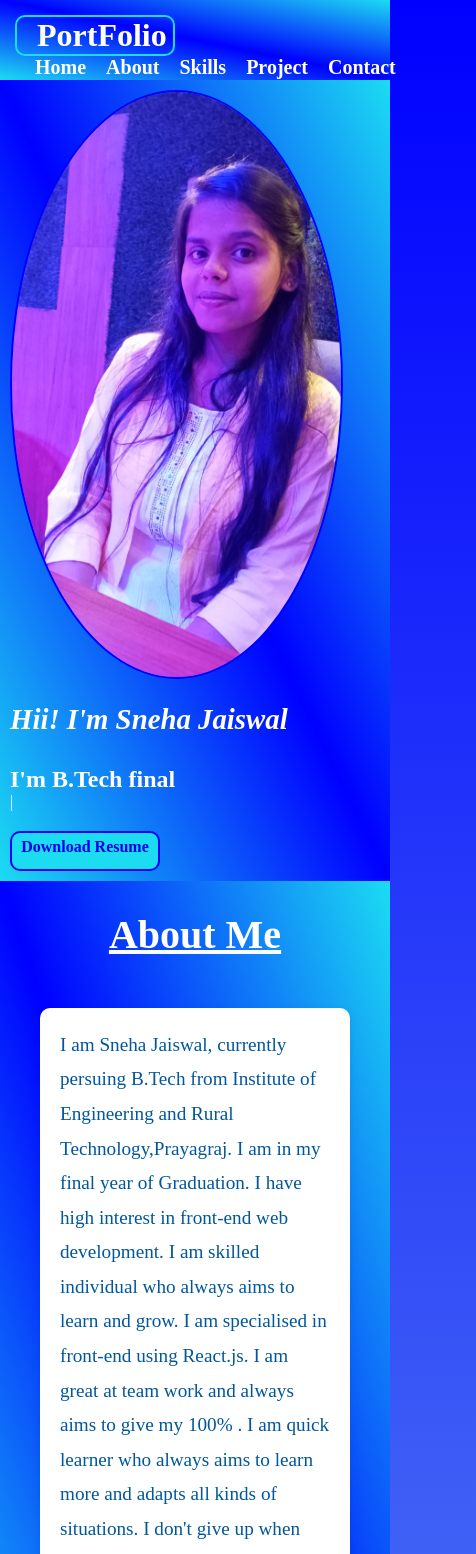
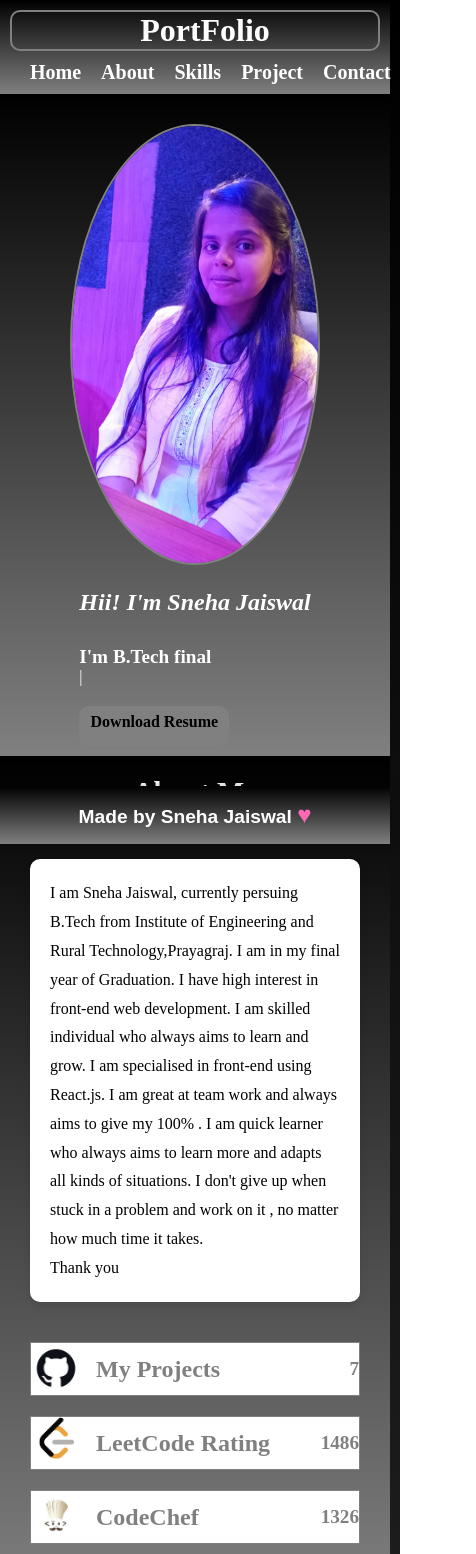
Before and after one commit to sneha090j/port-folio, a React (Vite) app: page / in a window 390 px wide. Shown: the top 1554 px of the page, 476 px wide, since content can reach past the window. Built offline with nearby package versions, Linux system fonts and the light colour scheme.

Commit message:
new styling

```diff
--- a/index.html
+++ b/index.html
@@ -4,7 +4,7 @@
     <meta charset="UTF-8" />
 
     <meta name="viewport" content="width=device-width, initial-scale=1.0" />
-    <title>Vite + React</title>
+    <title>Portfolio</title>
   </head>
   <body>
     <div id="root"></div>
--- a/src/components/Footer.jsx
+++ b/src/components/Footer.jsx
@@ -3,7 +3,7 @@ import React from 'react'
 function footer() {
   return (
     <div className='footer'>
-     <h1> Made with <span className="heart">&hearts;</span> by Sneha Jaiswal</h1>
+     <h1> Made by Sneha Jaiswal <span className="heart"> &hearts;</span></h1>
     </div>
   )
 }
--- a/src/index.css
+++ b/src/index.css
@@ -7,24 +7,27 @@ body{
   margin:0;
   padding:0;
 
-  background:linear-gradient(to bottom,blue,skyblue,white);
+  background:linear-gradient(to bottom,black,gray);
 }
 /*--------------------------- navbar --------------*/
 .navbar{
   display:flex;
   justify-content:space-between;
-  background:linear-gradient(to bottom left,#1cdcf2,blue,#1cdcf2);
+  background-image: linear-gradient(to bottom,black,gray);
   color:white;
   height:80px;
   padding:20px;
   width:100%;
-
+  position:fixed;
+  right: 0;
+  top: 0;
+  z-index: 900;
 }
 
 .navbar .head{
   width:160px;
   border-radius:10px;
-  border:2px solid #1cdcf2;
+  border:2px solid gray;
   padding-left:20px
 }
 .nvlink{
@@ -39,25 +42,30 @@ font-weight:bold;
 
 }
 .navbar .links:hover{
-  color:#1cdcf2;
- border-bottom:2px solid #1cdcf2;
+
+ border-bottom:2px solid black;
  text-shadow: 2px 2px 5px rgba(999, 888, 999, 0.8);
 }
 
 /* ------------------------------- Home --------------------------*/
 
 .home{
+  position:relative;
+  padding:20px;
+
   width:100%;
+
   display:flex;
   justify-content:space-around;
-  background:linear-gradient(to bottom left,#1cdcf2,blue,#1cdcf2);
+  background-image: linear-gradient(to bottom,black,gray);
   color:white;
 }
 
 .home .img img{
- width:380px;
- height:390px;
- border:2px solid blue;
+  margin-top:90px;
+ width:300px;
+ height:300px;
+ border:2px solid gray;
  border-radius:50%;
 }
 .home .intro h1{
@@ -73,17 +81,17 @@ font-weight:bold;
   margin-top:20px;
   height:40px;
   width:150px;
-  border:3px solid 	#1cdcf2;
+
   text-align:center;
-  border:2px solid blue;
-  background-color:	#1cdcf2;
-  color:blue;
+  border:2px solid gray;
+  background-color:	gray;
+
   border-radius:10px;
   padding:5px;
 }
 
 .home .intro .resume a{
-  color:navy-blue;
+  color:black;
   text-decoration:none;
   font-weight:bold;
 
@@ -96,10 +104,10 @@ font-weight:bold;
 
 /* -------------------------------- About ---------------------------*/
 
-/* CSS for About component with blue color theme */
 .about {
+  position:relative;
   padding: 40px;
-  background:linear-gradient(to bottom left,#1cdcf2,blue,#1cdcf2); /* Light blue background */
+  background-image: linear-gradient(to bottom,black,gray); /* Light blue background */
   color:white; /* Dark blue text color */
   text-align: center;
 }
@@ -129,8 +137,8 @@ font-weight:bold;
 .about .me p {
   font-size: 1.2rem;
   line-height: 1.8;
-  color: #01579b; /* Dark blue for the paragraph */
-  background-color: #ffffff; /* White background for the text box */
+  color: black;
+  background-color: #ffffff;
   padding: 20px;
   border-radius: 10px;
   box-shadow: 0 4px 8px rgba(0, 0, 0, 0.1);
@@ -147,7 +155,7 @@ font-weight:bold;
   margin-bottom: 20px;
   display: flex;
   align-items: center;
-  border:1px solid #1cdcf2;
+  border:1px solid gray;
   background-color:white;
 }
 
@@ -160,35 +168,36 @@ font-weight:bold;
 
 .about .name a {
   font-size: 1.5rem;
-  color:#01579b; /* Medium blue for the links */
+  color:gray;
   text-decoration: none;
-  flex: 1; /* Allows the link to take up available space */
+  flex: 1;
   font-weight:bold;
 }
 .about .name a:hover {
   text-decoration: underline;
-  color:#1cdcf2;
+  color:black;
 }
 
 .about .count {
   font-size: 1.2rem;
-  color: #01579b; /* Dark blue for the counts */
+  color: gray;
   font-weight: bold;
-  margin-left: 5px; /* Adds spacing between the link and the count */
-  flex-shrink: 0; /* Prevents the count from shrinking */
+  margin-left: 5px;
+  flex-shrink: 0;
 }
 
 
-/* CSS for Skills component with blue color theme */
+/* ---------------------------- skills ------------------------------*/
 .myskills {
+  position:relative;
   padding: 20px;
-  background:linear-gradient(to bottom left,#1cdcf2,blue,#1cdcf2); /* Light blue background */
+  background-image: linear-gradient(to bottom,black,gray);
   text-align: center;
 }
 
 .myskills h1 {
   font-size: 2.5rem;
-  color:white; /* Dark blue for the header */
+  color:white;
   margin-bottom: 30px;
   text-decoration:underline;
 }
@@ -200,14 +209,14 @@ font-weight:bold;
 }
 
 .myskills .skill {
-  background-color: #ffffff; /* White background for skill cards */
+  background:linear-gradient(to bottom,black,gray);
   border-radius: 10px;
   box-shadow: 0 4px 8px rgba(0, 0, 0, 0.1);
   margin: 20px;
   width: 250px;
   padding: 20px;
   transition: transform 0.3s ease, box-shadow 0.3s ease;
-  border: 2px solid #0288d1; /* Blue border */
+  border: 2px solid gray;
 }
 
 .myskills .skill:hover {
@@ -216,28 +225,30 @@ font-weight:bold;
 }
 
 .myskills .logo img {
-  width: 60px;
-  height: 60px;
+  width: 100px;
+  height: 100px;
   margin-bottom: 15px;
+  border-radius:30px;
 }
 
 .myskills .name h2 {
   font-size: 1.2rem;
-  color: #0277bd; /* Medium blue for skill names */
+  color: white;
   margin: 0;
 }
 
-/* CSS for Project component with blue color theme */
+/* -----------------------------  Project -------------------------- */
 .project {
+  position:relative;
   padding: 20px;
-  background:linear-gradient(to bottom left,#1cdcf2,blue,#1cdcf2);/* Light blue background */
+  background-image: linear-gradient(to bottom,black,gray);
   text-align: center;
 
 }
 
 .project .name h1 {
   font-size: 2.5rem;
-  color:white; /* Dark blue for the header */
+  color:white;
   margin-bottom: 30px;
   text-decoration:underline;
 }
@@ -249,15 +260,15 @@ font-weight:bold;
 }
 
 .project .projectname > div {
-background-color:#26C6DA;
+background:linear-gradient(to bottom,black,gray);
 
   border-radius: 10px;
-  box-shadow: 0 4px 8px rgba(0, 0, 0, 0.1);
+  box-shadow: 0 4px 8px rgba(0, 0, 0, 0.9);
   margin: 20px;
   width: 300px;
   padding: 20px;
   transition: transform 0.3s ease, box-shadow 0.3s ease;
-  border: 2px; /* Blue border */
+  border: 2px;
 }
 
 .project .projectname > div:hover {
@@ -268,7 +279,7 @@ background-color:#26C6DA;
 
 .project .projname h1 {
   font-size: 1.5rem;
-  color: white; /* Medium blue for project titles */
+  color: black;
   margin-bottom: 10px;
 }
 
@@ -280,7 +291,7 @@ background-color:#26C6DA;
 
 .project .description h2 {
   font-size: 1rem;
-  color: white; /* Dark blue for descriptions */
+  color: white;
   line-height: 1.5;
 }
 
@@ -291,23 +302,25 @@ background-color:#26C6DA;
 }
 
 .project .live{
-  color:white;
+  color:black;
   font-size:1.0rem;
 
 }
 .project .live a{
-  color:white;
+  color:black;
 
   text-decoration:none;
   font-size:1.5rem;
 
 }
 
-/* CSS for Contact component with blue color theme */
-/* Contact.css */
+
+/*------------------------------ Contact.css ----------------------- */
 
 .contact {
-  background:linear-gradient(to bottom left,#1cdcf2,blue,#1cdcf2) ;
+  position:relative;
+  background-image: linear-gradient(to bottom, black,gray);
+  margin-bottom:100px;
 
 }
 .contact-icon {
@@ -318,7 +331,7 @@ background-color:#26C6DA;
 }
 
 .contact-icon .items {
-  background-color:#007bff ;
+  background-color:white ;
   margin: 3px;
   height: 70px;
   width: 70px;
@@ -326,14 +339,15 @@ background-color:#26C6DA;
   justify-content: center;
   align-items: center;
   border-radius: 100%;
-  border: 2px solid blue;
-  color:white;
+  border: 2px solid #330867;
+  color:black;
 }
 
 .contact-icon .items:hover {
-  color:gray;
-  background-color:#1cdcf2;
-  box-shadow: 5px 5px 10px 10px rgba(39, 245, 231, 0.8);
+  color:white;
+  background-color:black;
+  border: 2px solid black;
+  box-shadow: 5px 5px 10px 10px rgba(128, 128, 128, 0.8);
 }
 
 .contact-icon .items .icons {
@@ -356,7 +370,7 @@ overflow:hidden;
 }
 
 .form {
-  background-color: #ffffff; /* White background for the form */
+  background-color: #ffffff;
   padding: 20px;
   border-radius: 8px;
   box-shadow: 0 4px 8px rgba(0, 0, 0, 0.1);
@@ -376,8 +390,8 @@ form input:focus, form textarea:focus {
 }
 
 button {
-  background-color: #007bff; /* Blue background */
-  color: #ffffff; /* White text */
+  background-color:gray;
+  color: #ffffff;
   padding: 10px 20px;
   border: none;
   border-radius: 4px;
@@ -388,25 +402,31 @@ button {
 }
 
 button:hover {
-  background-color: #0056b3; /* Darker blue on hover */
+  background-color: black;
 }
+/* ----------------------------------------- footer -----------------*/
 
 .footer {
-  background-color: #007BFF; /* Blue background */
-  color: white; /* White text color */
-  text-align: center; /* Center align the text */
-  padding: 20px 0; /* Padding for space around the text */
-  font-family: Arial, sans-serif; /* Font style */
-  box-shadow: 0 -2px 10px rgba(0, 0, 0, 0.2); /* Shadow for depth */
+  background-image: linear-gradient(to bottom, black,gray);
+  color: white;
+  text-align: center;
+  padding: 20px 0;
+  font-family: Arial, sans-serif;
+  box-shadow: 0 -2px 10px rgba(0, 0, 0, 0.2);
+  position:fixed;
+  left: 0;
+  bottom: 0;
+  z-index: 900;
+  width:100%;
 }
 
 .footer h1 {
-  margin: 0; /* Remove default margin */
-  font-size: 1.5rem; /* Adjust font size */
+  margin: 0;
+  font-size: 1.5rem;
 }
 .heart {
-  color: hotpink; /* Red color for the heart symbol */
-  font-size: 1.5rem; /* Adjust font size if needed */
+  color: hotpink;
+  font-size: 1.5rem;
 }
 
 @media (max-width: 600px) {
@@ -414,6 +434,7 @@ button:hover {
     flex-direction: column;
     align-items: flex-start;
     padding: 10px;
+    position:relative;
   }
 
   .home {
@@ -462,6 +483,7 @@ button:hover {
 @media (max-width: 768px) {
   .navbar {
     padding: 15px;
+    position:relative;
   }
 
   .home {
@@ -501,3 +523,106 @@ button:hover {
     padding: 15px;
   }
 }
+@media (max-width: 480px) {
+  .navbar {
+    flex-direction: column;
+    align-items: flex-start;
+    padding: 10px;
+    height: auto;
+  }
+
+  .navbar .head {
+    width: 100%;
+    text-align: center;
+    margin-bottom: 10px;
+  }
+
+  .nvlink {
+    padding-right: 0;
+  }
+
+  .home {
+    flex-direction: column;
+    align-items: center;
+    padding: 10px;
+  }
+
+  .home .img img {
+    width: 100%;
+    max-width: 250px;
+    height: auto;
+    margin-top: 20px;
+  }
+
+  .home .intro h1 {
+    font-size: 1.5rem;
+    margin-top: 20px;
+  }
+
+  .home .intro h2 {
+    font-size: 1.2rem;
+  }
+
+  .about, .myskills, .project, .contact {
+    padding: 20px 10px;
+  }
+
+  .about h1, .myskills h1, .project .name h1, .title h1 {
+    font-size: 1.8rem;
+  }
+
+  .about .me p, .myskills .name h2, .project .projname h1, .description h2 {
+    font-size: 1rem;
+  }
+
+  .myskills .skills, .project .projectname {
+    flex-direction: column;
+    align-items: center;
+  }
+
+  .myskills .skill, .project .projectname > div {
+    width: 100%;
+    margin-bottom: 20px;
+  }
+
+  form input, form textarea {
+    width: 100%;
+  }
+
+  button {
+    width: 100%;
+    padding: 15px;
+    font-size: 14px;
+  }
+
+  .footer h1 {
+    font-size: 1.2rem;
+  }
+}
+
+@media (max-width: 320px) {
+  .home .intro h1 {
+    font-size: 1.2rem;
+  }
+
+  .home .intro h2 {
+    font-size: 1rem;
+  }
+
+  .myskills .skill, .project .projectname > div {
+    width: 100%;
+  }
+
+  button {
+    padding: 10px;
+    font-size: 12px;
+  }
+
+  .footer {
+    padding: 10px;
+  }
+
+  .footer h1 {
+    font-size: 1rem;
+  }
+}
```
Also changed, not shown: public/assets/photo/sneha2.jpg (added).
